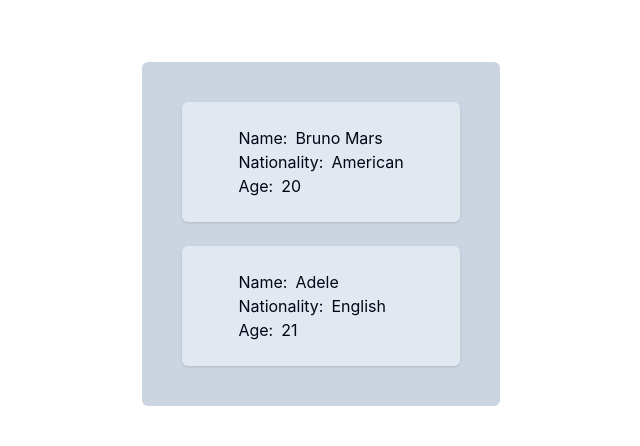
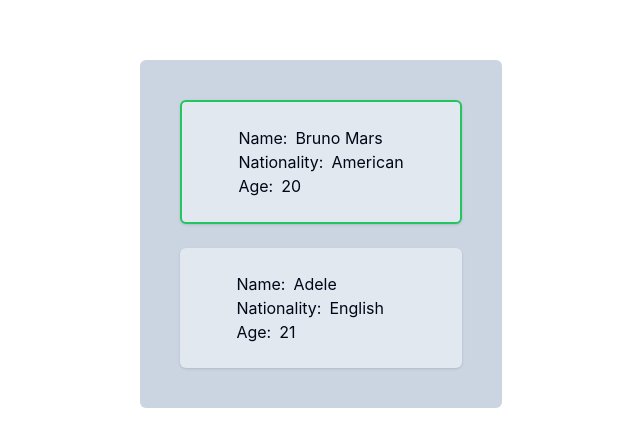
Before and after one commit to nkarch/bmi-task, a React (Vite) app in the folder frontend/: page / in a window 1280 px wide. Shown: the part 166-612 px from the top of the page, without its empty margins (319-959 px from the left). Built offline with nearby package versions, Linux system fonts and the light colour scheme.

Commit message:
implement active state

```diff
--- a/frontend/src/App.jsx
+++ b/frontend/src/App.jsx
@@ -1,10 +1,22 @@
+import { useState } from "react";
+
 import "./App.css";
+
 import ArtistList from "./components/ArtistList.jsx";
 
 function App() {
+    const tmp = {
+        name: "Bruno Mars",
+        nationality: "American",
+        age: 20,
+        id: 0,
+    };
+
+    const [currentArtist, setCurrentArtist] = useState(tmp);
+
     return (
         <>
-            <ArtistList />
+            <ArtistList currentArtist={currentArtist} />
         </>
     );
 }
--- a/frontend/src/components/Artist.jsx
+++ b/frontend/src/components/Artist.jsx
@@ -4,7 +4,7 @@
     return (
         <div
             className={`bg-slate-200 text-slate-950 py-6 px-14 rounded-md shadow ${
-                active && "active"
+                active && "bg-green-200 border-green-500 border-solid border-2"
             }`}
         >
             <dl>
@@ -30,7 +30,7 @@
 Artist.propTypes = {
     name: PropTypes.string,
     nationality: PropTypes.string,
-    age: PropTypes.number,
+    age: PropTypes.string,
     active: PropTypes.bool,
 };
 export default Artist;
--- a/frontend/src/components/ArtistList.jsx
+++ b/frontend/src/components/ArtistList.jsx
@@ -1,13 +1,27 @@
-// import PropTypes from "prop-types";
+import PropTypes from "prop-types";
 import Artist from "./Artist";
 
-function ArtistList() {
+function ArtistList({ currentArtist }) {
     return (
         <div className='artist-list flex flex-col gap-6 bg-slate-300 px-10 py-10 rounded-md'>
-            <Artist name='Bruno Mars' nationality='American' age='20' />
-            <Artist name='Adele' nationality='English' age='21' />
+            <Artist
+                active={currentArtist.id === 0}
+                name='Bruno Mars'
+                nationality='American'
+                age='20'
+            />
+            <Artist
+                active={currentArtist.id === 1}
+                name='Adele'
+                nationality='English'
+                age='21'
+            />
         </div>
     );
 }
 
+ArtistList.propTypes = {
+    currentArtist: PropTypes.object,
+};
+
 export default ArtistList;
```
